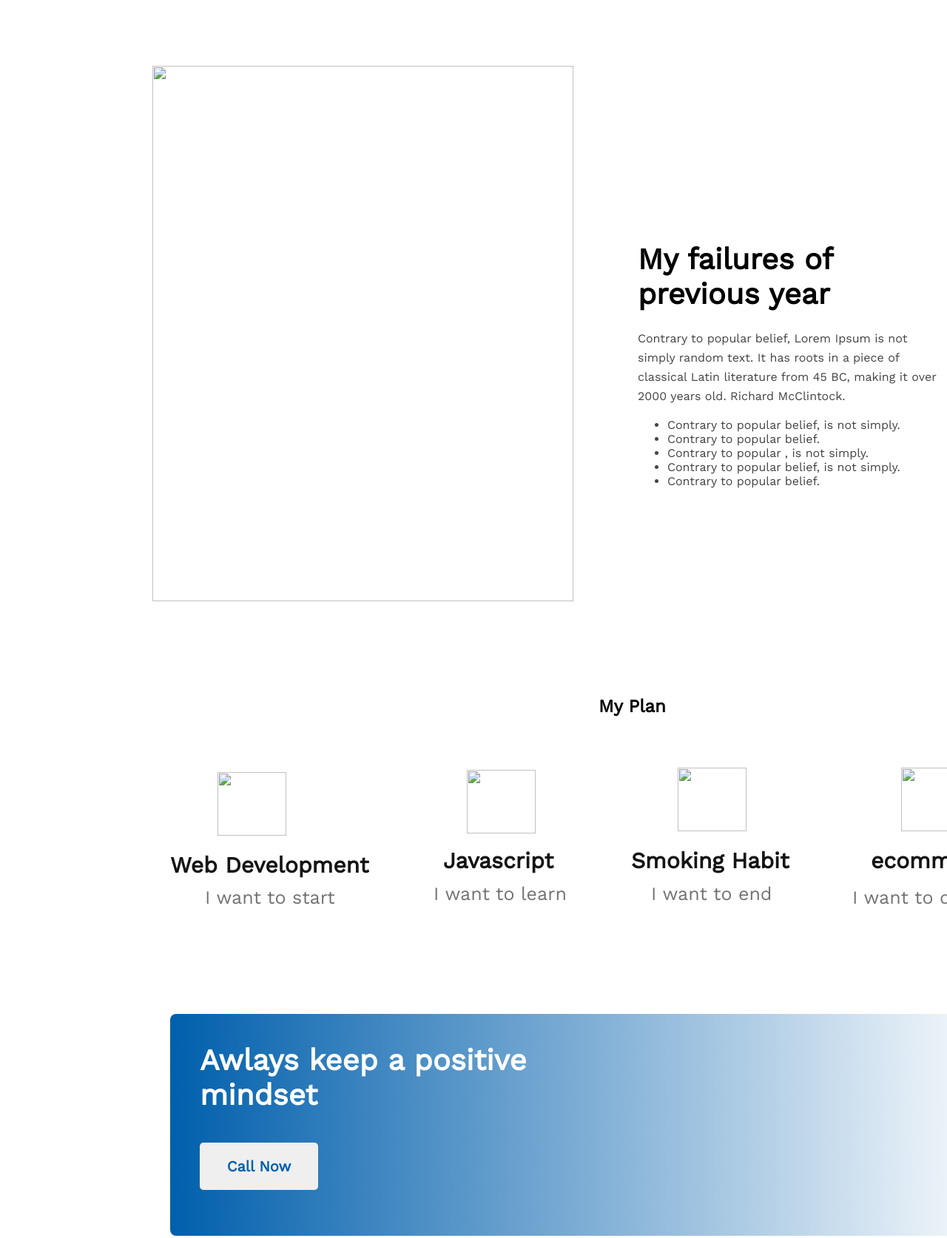
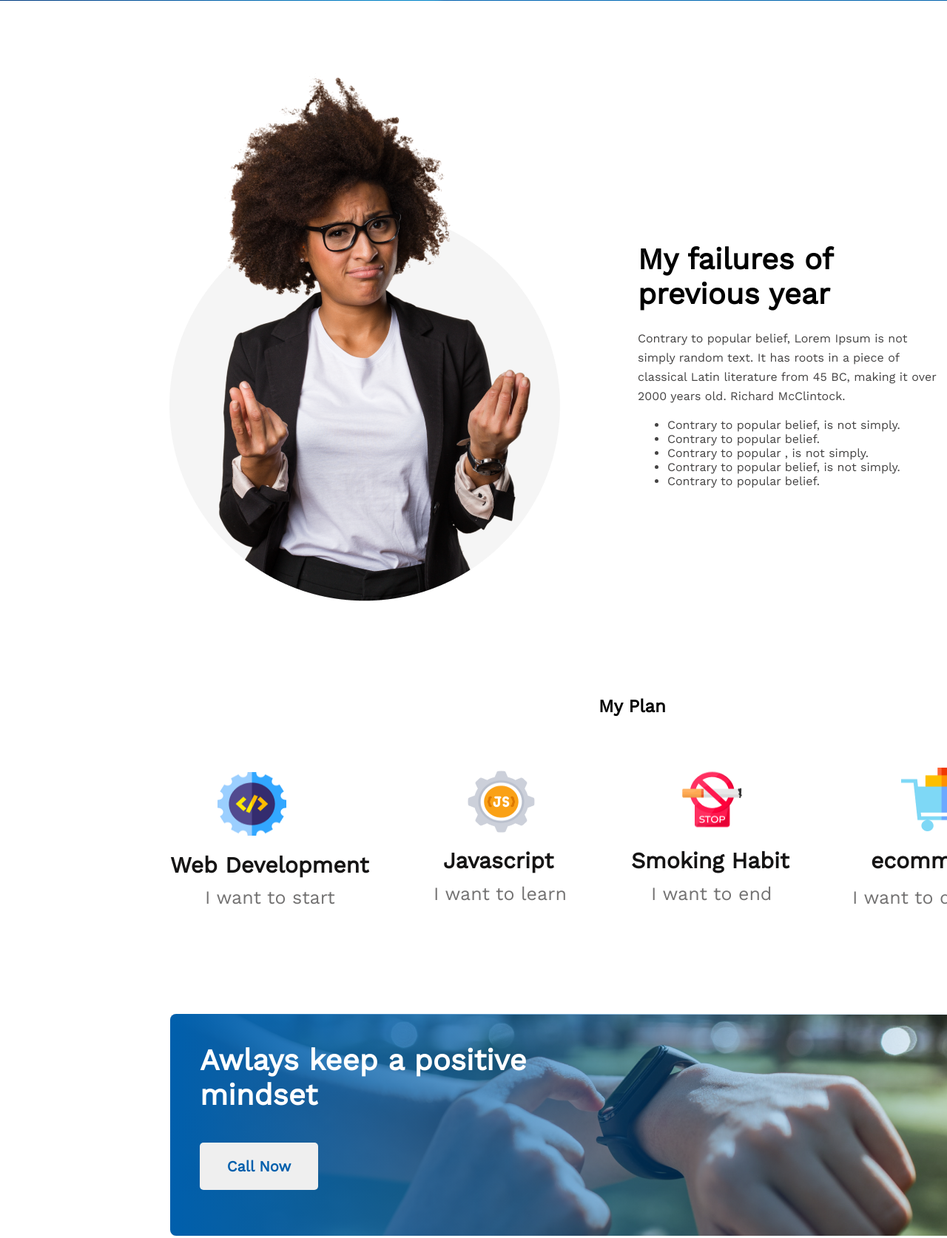
Before and after one commit to EsratHossan/new-year-new-me, a plain HTML site: page index.html in a window 1280 px wide. Shown: the part 851-2525 px from the top of the page at 74% size. Drawn offline with nearby package versions, Linux system fonts and the light colour scheme; the site is published under a folder, as on GitHub Pages, so addresses that start at the root find nothing.

Commit message:
updated page

```diff
--- a/Styles/styles.css
+++ b/Styles/styles.css
@@ -18,7 +18,7 @@
 }
 /* Banner section */
 .banner{
-    background-image: url("/images/banner/banner3.png");
+    background-image: url("../images/banner/banner3.png");
     width: 1600px;
     height: 808px;
 }
@@ -217,7 +217,7 @@
 }
 /* Extra background */
 .extra-back{
-    background: linear-gradient(90deg, #005FAC 0%, rgba(0, 95, 172, 0) 100%), url('/images/watch.png');
+    background: linear-gradient(90deg, #005FAC 0%, rgba(0, 95, 172, 0) 100%), url('../images/watch.png');
     position: absolute;
     border-radius: 8px;
     width: 1140px;
--- a/index.html
+++ b/index.html
@@ -33,7 +33,7 @@
     <main>
         <section>
             <div class="sec-img">
-                <img class="img" src="/images/person.png" alt="">
+                <img class="img" src="./images/person.png" alt="">
                 <div class="sec-content">
                     <h2 class="sec-title">My failures of previous year</h2>
                     <p class="sec-disc">Contrary to popular belief, Lorem Ipsum is not simply random text. It has roots in a piece of classical Latin literature from 45 BC, making it over 2000 years old. Richard McClintock.
@@ -52,22 +52,22 @@
             <div class="plans">
                 <h2 class="plan-title">My Plan</h2>
                 <div class="plan-img">
-                    <img src="/images/icons/web.png" alt="" class="plan-img1">
+                    <img src="./images/icons/web.png" alt="" class="plan-img1">
                     <h3 class="plan-sub-title1">Web Development</h3>
                     <p class="plan-disc1">I want to start</p>
                 </div>
                 <div class="plan-img">
-                    <img src="/images/icons/js.png" alt="" class="plan-img2">
+                    <img src="./images/icons/js.png" alt="" class="plan-img2">
                     <h3 class="plan-sub-title2">Javascript</h3>
                     <p class="plan-disc2">I want to learn</p>
                 </div>
                 <div class="plan-img">
-                    <img src="/images/icons/smoke.png" alt="" class="plan-img3">
+                    <img src="./images/icons/smoke.png" alt="" class="plan-img3">
                     <h3 class="plan-sub-title3">Smoking Habit </h3>
                     <p class="plan-disc3">I want to end</p>
                 </div>
                 <div class="plan-img">
-                    <img src="/images/icons/ecom.png" alt="" class="plan-img4">
+                    <img src="./images/icons/ecom.png" alt="" class="plan-img4">
                     <h3 class="plan-sub-title4">ecommerce</h3>
                     <p class="plan-disc4">I want to develop</p>
                 </div>
@@ -89,9 +89,9 @@
                 <p class="em1">Email : habiby@gmail.com</p>
                 <p class="em2">Phone : 01800 00 00 00</p>
                 <div class="end-img">
-                    <img class="end-img1" src="/images/icons/fb.png" alt="">
-                    <img class="end-img2" src="/images/icons/twitter.png" alt="">
-                    <img class="end-img3" src="/images/icons/youtube.png" alt="">
+                    <img class="end-img1" src="./images/icons/fb.png" alt="">
+                    <img class="end-img2" src="./images/icons/twitter.png" alt="">
+                    <img class="end-img3" src="./images/icons/youtube.png" alt="">
                 </div>
             </div>
             <div class="end-content2">
```
